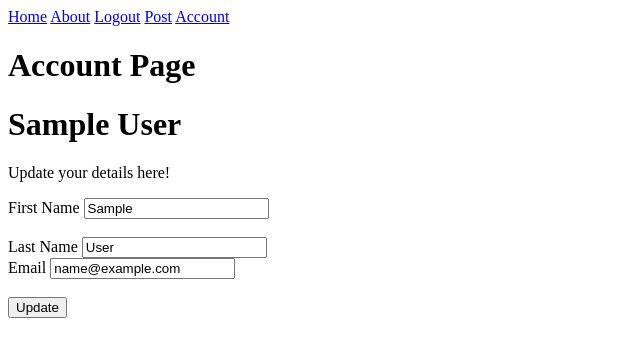
After one commit to BWDaniels97/flask-blog, a Flask app: page /account in a window 1280 px wide. The commit adds this page. Shown: the top 357 px of the page, without its empty margins (0-640 px from the left). Run offline with Flask 2, Linux system fonts and the light colour scheme; the visitor is signed in with stand-in values (Sample User, id 1); data comes from the database, SQL or seed files in the repository.

Commit message:
added Update function

```diff
--- a/application/forms.py
+++ b/application/forms.py
@@ -2,20 +2,33 @@ from flask_wtf import FlaskForm
 from wtforms import StringField, SubmitField, PasswordField, BooleanField
 from wtforms.validators import DataRequired, Length, Email, EqualTo, ValidationError
 from application.models import Users
+from flask_login import current_user
+
+class UpdateAccountForm(FlaskForm):
+    first_name = StringField('First Name',
+        validators=[
+            DataRequired(),
+            Length(min=4, max=30)
+        ])
+    last_name = StringField('Last Name',
+        validators=[
+            DataRequired(),
+            Length(min=4, max=30)
+        ])
+    email = StringField('Email',
+        validators=[
+            DataRequired(),
+            Email()
+        ])
+    submit = SubmitField('Update')
+
+    def validate_email(self,email):
+        if email.data != current_user.email:
+            user = Users.query.filter_by(email=email.data).first()
+            if user:
+                raise ValidationError('Email already in use')
 
 class PostForm(FlaskForm):
-    first_name = StringField('First Name',
-        validators = [
-            DataRequired(),
-            Length(min=2, max=30)
-        ]
-    )
-    last_name = StringField('Last Name',
-        validators = [
-            DataRequired(),
-            Length(min=2, max=30)
-        ]
-    )
     title = StringField('Title',
         validators = [
             DataRequired(),
@@ -33,6 +46,18 @@ class PostForm(FlaskForm):
 
 
 class RegistrationForm(FlaskForm):
+    first_name = StringField('First Name',
+        validators = [
+            DataRequired(),
+            Length(min=2, max=30)
+        ]
+    )
+    last_name = StringField('Last Name',
+        validators = [
+            DataRequired(),
+            Length(min=2, max=30)
+        ]
+    )
     email = StringField('Email',
         validators = [
             DataRequired(),
--- a/application/models.py
+++ b/application/models.py
@@ -1,27 +1,34 @@
 from application import db, login_manager
 from flask_login import UserMixin
+from datetime import datetime
 
 class Posts(db.Model):
     id = db.Column(db.Integer, primary_key=True)
-    first_name = db.Column(db.String(30), nullable=False)
-    last_name = db.Column(db.String(30), nullable=False)
     title = db.Column(db.String(100), nullable=False, unique=True)
     content = db.Column(db.String(500), nullable=False)
+    date_posted = db.Column(db.DateTime, nullable=False, default=datetime.utcnow)
+    user_id = db.Column(db.Integer, db.ForeignKey('users.id'), nullable=False)
 
     def __repr__(self):
         return ''.join([
-            'User: ', self.first_name, ' ', self.last_name, '\r\n',
+            'User ID: ', self.user_id, '\r\n',
             'Title: ', self.title, '\r\n', self.content
-            ])
-
+        ])
 
 class Users(db.Model, UserMixin):
     id = db.Column(db.Integer, primary_key=True)
-    email = db.Column(db.String(500), nullable=False, unique=True)
+    first_name = db.Column(db.String(30), nullable=False)
+    last_name = db.Column(db.String(30), nullable=False)
+    email = db.Column(db.String(150), nullable=False, unique=True)
     password = db.Column(db.String(500), nullable=False)
+    posts = db.relationship('Posts', backref='author', lazy=True)
 
     def __repr__(self):
-        return ''.join(['UserID: ', str(self.id), '\r\n', 'Email: ', self.email])
+        return ''.join([
+            'User ID: ', str(self.id), '\r\n',
+            'Email: ', self.email, '\r\n',
+            'Name: ', self.first_name, ' ', self.last_name
+        ])
 
 @login_manager.user_loader
 def load_user(id):
--- a/application/routes.py
+++ b/application/routes.py
@@ -2,7 +2,7 @@ from flask import render_template, redirect, url_for, request
 from application import app, db, bcrypt
 from flask_login import login_user, current_user, logout_user, login_required
 from application.models import Posts, Users
-from application.forms import PostForm, RegistrationForm, LoginForm
+from application.forms import PostForm, RegistrationForm, LoginForm, UpdateAccountForm
 
 @app.route('/')
 @app.route('/home')
@@ -33,11 +33,18 @@ def login():
 
 @app.route('/register', methods=['GET', 'POST'])
 def register():
+    if current_user.is_authenticated:
+        return redirect(url_for('home'))
     form = RegistrationForm()
     if form.validate_on_submit():
         hash_pw = bcrypt.generate_password_hash(form.password.data)
 
-        user = Users(email=form.email.data, password=hash_pw)
+        user = Users(
+            first_name=form.first_name.data,
+            last_name=form.last_name.data,
+            email=form.email.data,
+            password=hash_pw
+        )
 
         db.session.add(user)
         db.session.commit()
@@ -51,12 +58,10 @@ def post():
     form = PostForm()
     if form.validate_on_submit():
         postData = Posts(
-            first_name = form.first_name.data,
-            last_name = form.last_name.data,
-            title = form.title.data,
-            content = form.content.data
+            title=form.title.data,
+            content=form.content.data,
+            author=current_user
         )
-
         db.session.add(postData)
         db.session.commit()
 
@@ -71,3 +76,19 @@ def post():
 def logout():
 	logout_user()
 	return redirect(url_for('login'))
+
+@app.route('/account', methods=['GET', 'POST'])
+@login_required
+def account():
+    form = UpdateAccountForm()
+    if form.validate_on_submit():
+        current_user.first_name = form.first_name.data
+        current_user.last_name = form.last_name.data
+        current_user.email = form.email.data
+        db.session.commit()
+        return redirect(url_for('account'))
+    elif request.method == 'GET':
+        form.first_name.data = current_user.first_name
+        form.last_name.data = current_user.last_name
+        form.email.data = current_user.email
+    return render_template('account.html', title='Account', form=form)
--- /dev/null
+++ b/application/templates/account.html
@@ -0,0 +1,49 @@
+{% extends "layout.html" %}
+{% block body_content %}
+<h1>{{ current_user.first_name }} {{ current_user.last_name }}</h1>
+    <p>Update your details here!</p>
+    <div class='form'>
+        <form method='POST' action=''>
+            {{ form.hidden_tag() }}
+            <div class="form-group">
+                {{ form.first_name.label }}
+                {{ form.first_name }}
+                {% if form.first_name.errors %}
+                <div class="error">
+                    {% for error in form.first_name.errors %}
+                        <span>{{ error }}</span>
+                    {% endfor %}
+                </div>
+                {% endif %}
+            </div>
+            <br>
+            <div class="form-group">
+                {{ form.last_name.label }}
+                {{ form.last_name }}
+                {% if form.last_name.errors %}
+                <div class="error">
+                    {% for error in form.last_name.errors %}
+                        <span>{{ error }}</span>
+                    {% endfor %}
+                </div>
+                {% endif %}
+            </div>
+            <div class='form_group'>
+                {{ form.email.label }}
+                {{ form.email }}
+                {% if form.email.errors %}
+                    <div class='error'>
+                        {% for error in form.email.errors %}
+                            <span>{{ error }}</span>
+                        {% endfor %}
+                    </div>
+                {% endif %}
+            </div>
+            <br>
+            <div>
+                {{ form.submit }}
+            </div>
+        </form>
+    </div>
+
+{% endblock %}
--- a/application/templates/layout.html
+++ b/application/templates/layout.html
@@ -4,11 +4,19 @@
 <title>{{ title }} - Page</title>
 </head>
 <body>
-	<a href="{{ url_for('home') }}">Home Page</a>
-	<a href="{{ url_for('about') }}">About Page</a>
-        <a href="{{ url_for('login') }}">Login Page</a>
-        <a href="{{ url_for('register') }}">Registration Page</a>
-	<a href="{{ url_for('post') }}">Post Page</a>
+	<div class=navbar>
+		{% if current_user.is_authenticated %}
+			<a href="{{ url_for('home') }}">Home</a>
+			<a href="{{ url_for('about') }}">About</a>
+			<a href="{{ url_for('logout') }}">Logout</a>
+			<a href="{{ url_for('post') }}">Post</a>
+			<a href="{{ url_for('account') }}">Account</a>
+		{% else %}
+			<a href="{{ url_for('home') }}">Home</a>
+			<a href="{{ url_for('about') }}">About</a>
+			<a href="{{ url_for('login') }}">Login</a>
+			<a href="{{ url_for('register') }}">Register</a>
+		{% endif %}
 
 <h1>{{  title  }} Page</h1>
 {% block body_content %}{% endblock %}
--- a/application/templates/login.html
+++ b/application/templates/login.html
@@ -1,7 +1,6 @@
 {% extends "layout.html" %}
 
 {% block body_content %}
-<h1> Login Page </h1>
 <p> Login to your account here. </p>
 <div class='form'>
     <form method='POST' action=''>
```
Also changed, not shown: application/templates/home.html (+9 -9 lines), application/templates/post.html (+0 -24 lines), application/templates/register.html (+24 -1 lines).
